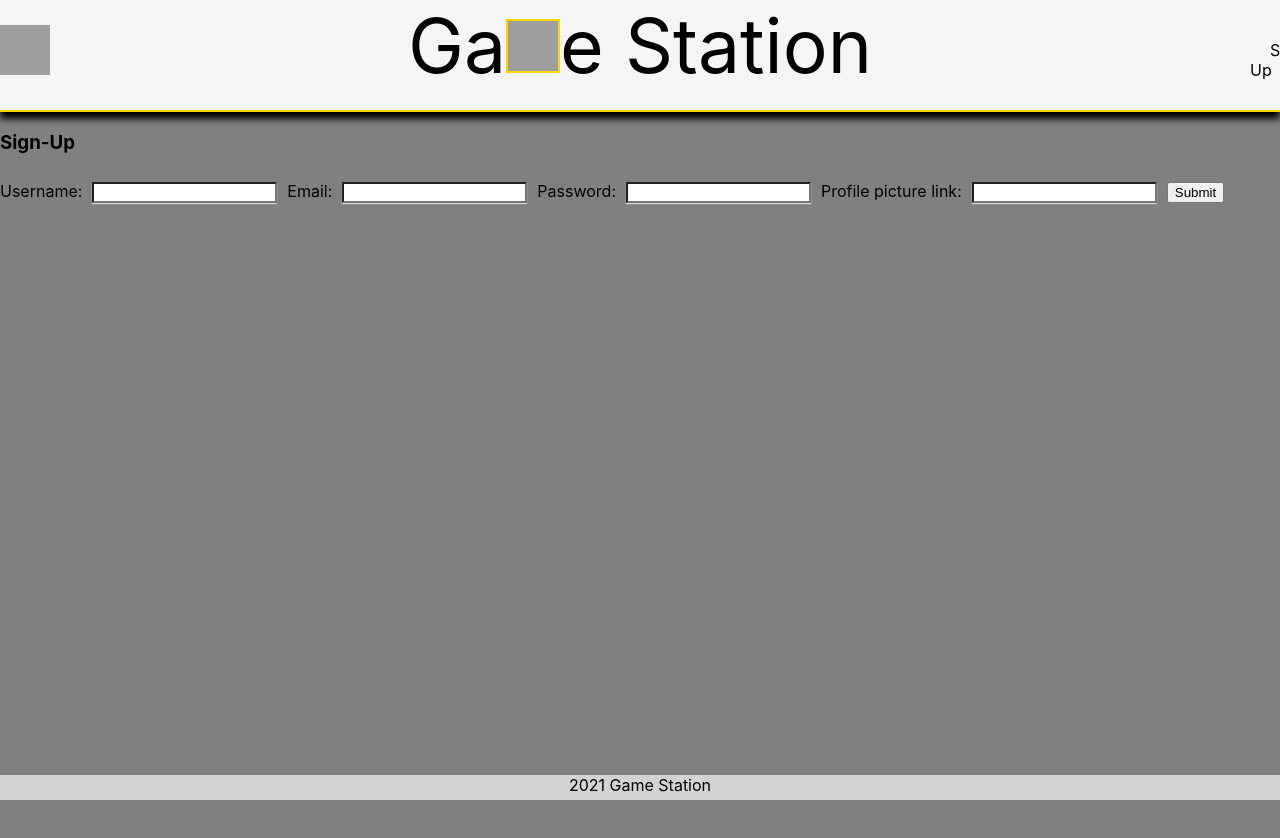
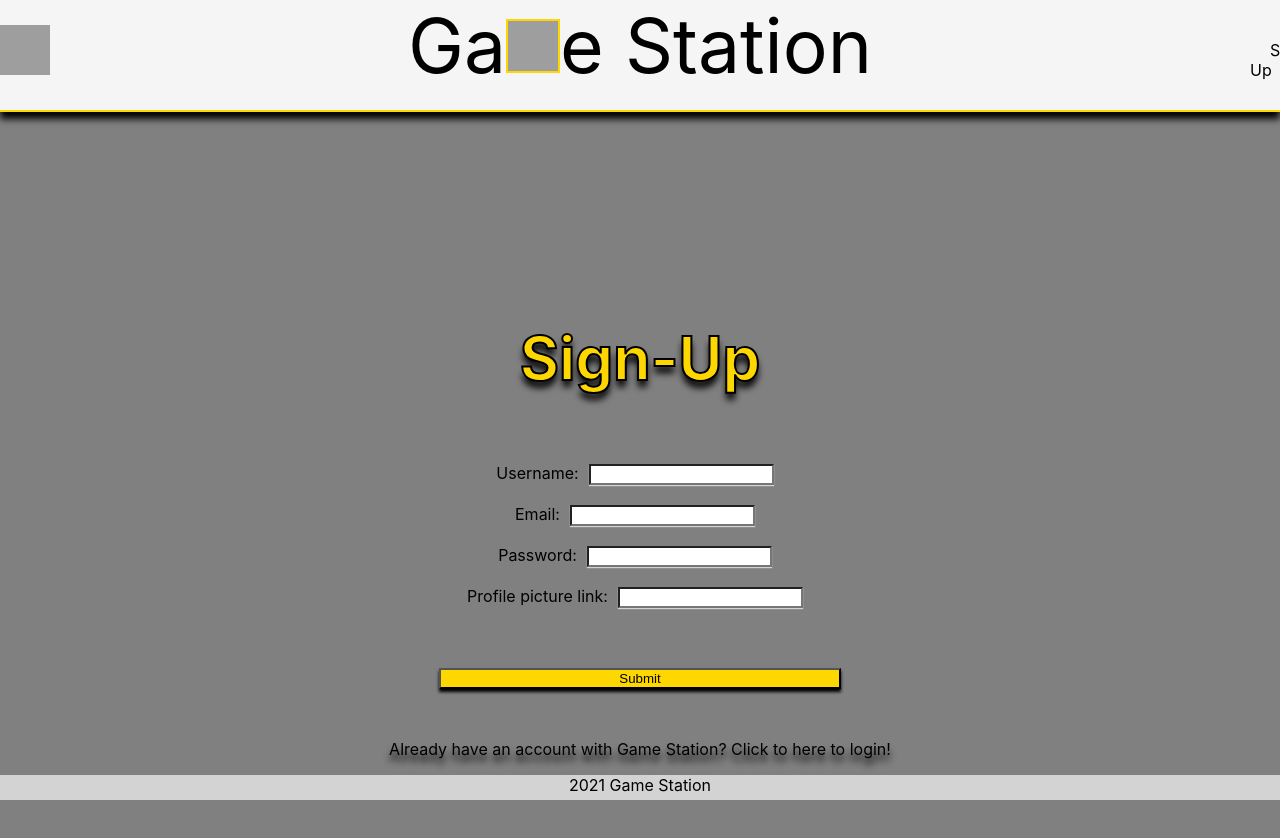
Before and after one commit to Nimeroo/Appifier, a React (Create React App) app in the folder client/: page /signup in a window 1280 px wide. Shown: the top 838 px of the page. Before the commit the page ends 800 px from the top, so only its background shows below. Built offline with nearby package versions, Linux system fonts and the light colour scheme; grey boxes are pictures that could not be loaded.

Commit message:
CSS added on signup and data reseeded

```diff
--- a/client/src/App.js
+++ b/client/src/App.js
@@ -4,7 +4,6 @@ import Login from "./screens/Login/Login";
 import SignUp from "./screens/SignUp/SignUp";
 import GamesHome from "./screens/GamesHome/GamesHome";
 import GamesComments from "./screens/GamesComments/GamesComments";
-import NewComment from "./screens/NewComment/NewComment";
 import { Switch, Route, useHistory, useParams } from "react-router-dom";
 import { useState, useEffect } from "react";
 import {
@@ -17,7 +16,6 @@ import {
 function App() {
   const [currentUser, setCurrentUser] = useState(null);
   let history = useHistory();
-  const { id } = useParams();
 
   useEffect(() => {
     const handleVerify = async () => {
--- a/client/src/components/GameComments/GameComments.css
+++ b/client/src/components/GameComments/GameComments.css
@@ -5,11 +5,19 @@
 }
 
 .comment-div {
+  border: solid gold 1px;
   display: inherit;
   align-content: center;
   background-color: whitesmoke;
   width: 75%;
   height: 150px;
+  margin: 30px;
+}
+
+#edit-form-container {
+  display: flex;
+  width: 95%;
+  flex-direction: row-reverse;
   margin: 30px;
 }
 
@@ -19,8 +27,40 @@
   resize: none;
   color: black;
   font: inherit;
-  width: 1150px;
+  width: 95%;
+  height: 70%;
   margin-left: 100px;
   margin-top: 10px;
   font-size: 14px;
 }
+
+.buttons-div {
+  display: flex;
+  justify-content: space-evenly;
+  flex-direction: column;
+}
+
+#edit-button {
+  background-color: gold;
+  box-shadow: 0px 3px 3px black;
+}
+
+#delete-button {
+  background-color: gold;
+  box-shadow: 0px 3px 3px black;
+}
+
+#submit-button {
+  background-color: gold;
+  margin-top: 30px;
+  height: 25px;
+  box-shadow: 0px 3px 3px black;
+}
+
+.main-buttons:hover {
+  transition: 0.5s;
+  background-color: goldenrod;
+  border-radius: 0px;
+  box-shadow: 0px 0px 0px black;
+  cursor: pointer;
+}
--- a/client/src/components/GameComments/GameComments.jsx
+++ b/client/src/components/GameComments/GameComments.jsx
@@ -1,16 +1,15 @@
-import React, { useState } from "react";
+import React, { useState, useEffect } from "react";
 import "./GameComments.css";
+import { putComment } from "../../services/comments";
 import { useParams } from "react-router";
 import UserInfo from "../UserInfo/UserInfo";
-import { putComment } from "../../services/comments";
 
-const GameComments = ({ user, comments, game }) => {
+const GameComments = ({ user, comments, game, handleDelete }) => {
   const { id } = useParams();
-
   const [disableStatus, setDisableStatus] = useState(true);
   const [commentContent, setCommentContent] = useState({
+    id: id,
     content: "",
-    id: id,
     game_id: game.id,
     user_id: user.id,
   });
@@ -25,7 +24,7 @@ const GameComments = ({ user, comments, game }) => {
 
   const handleUpdate = async (id, formData) => {
     const editComment = await putComment(id, formData);
-    setCommentContent((prevState) => [prevState, editComment]);
+    setCommentContent((prevState) => [...prevState, editComment]);
   };
 
   return (
@@ -35,16 +34,26 @@ const GameComments = ({ user, comments, game }) => {
           <div className="comment-div">
             <UserInfo user={user} />
 
-            <div>
+            <div className="buttons-div">
               <button
+                id="edit-button"
+                className="main-buttons"
                 onClick={() => {
                   setDisableStatus(!disableStatus);
                 }}
               >
                 Edit
               </button>
+              <button
+                id="delete-button"
+                className="main-buttons"
+                onClick={() => handleDelete(comment.id)}
+              >
+                Delete
+              </button>
             </div>
             <form
+              id="edit-form-container"
               onSubmit={(e) => {
                 e.preventDefault();
                 handleUpdate(id, commentContent);
@@ -59,7 +68,15 @@ const GameComments = ({ user, comments, game }) => {
               >
                 {comment.content}
               </textarea>
-              {!disableStatus && <button type="submit">Submit</button>}
+              {!disableStatus && (
+                <button
+                  id="submit-button"
+                  className="main-buttons"
+                  type="submit"
+                >
+                  Submit
+                </button>
+              )}
             </form>
           </div>
         );
--- a/client/src/screens/GamesComments/GamesComments.css
+++ b/client/src/screens/GamesComments/GamesComments.css
@@ -0,0 +1,18 @@
+#main-comments-container {
+  display: flex;
+  flex-direction: column;
+  text-align: center;
+}
+
+#new-comment-button {
+  background-color: gold;
+  box-shadow: 0px 3px 3px black;
+}
+
+#new-comment-button:hover {
+  transition: 0.5s;
+  background-color: goldenrod;
+  border-radius: 0px;
+  box-shadow: 0px 0px 0px black;
+  cursor: pointer;
+}
--- a/client/src/screens/GamesComments/GamesComments.jsx
+++ b/client/src/screens/GamesComments/GamesComments.jsx
@@ -1,10 +1,15 @@
 import GameComments from "../../components/GameComments/GameComments";
+import "./GamesComments.css";
 import GameDetails from "../../components/GameDetails/GameDetails";
 import NewComment from "../NewComment/NewComment";
 import { getGame } from "../../services/games";
 import { React, useState, useEffect } from "react";
 import { Link, Route, Switch, useParams } from "react-router-dom";
-import { getComments } from "../../services/comments";
+import {
+  putComment,
+  getComments,
+  deleteComment,
+} from "../../services/comments";
 
 const GamesComments = (props) => {
   const [comments, setComments] = useState([]);
@@ -17,7 +22,7 @@ const GamesComments = (props) => {
       setComments(commentList);
     };
     fetchComments();
-  }, [id]);
+  }, []);
 
   useEffect(() => {
     const fetchGame = async () => {
@@ -27,15 +32,28 @@ const GamesComments = (props) => {
     fetchGame();
   }, [id]);
 
+  const handleDelete = async (id) => {
+    await deleteComment(id);
+    setComments((prevState) =>
+      prevState.filter((comment) => comment.id !== comments.id)
+    );
+    setComments(comments);
+  };
+
   return (
-    <div>
+    <div id="main-comments-container">
       <Switch>
         <Route exact path="/:id">
           <GameDetails game={game} />
           <Link exact to={`/${id}/new-comment`}>
-            <button>New Comment</button>
+            <button id="new-comment-button">New Comment</button>
           </Link>
-          <GameComments user={props.user} game={game} comments={comments} />
+          <GameComments
+            user={props.user}
+            game={game}
+            comments={comments}
+            handleDelete={handleDelete}
+          />
         </Route>
         <Route exact path="/:id/new-comment">
           <NewComment user={props.user} game={game} />
--- a/client/src/screens/NewComment/NewComment.jsx
+++ b/client/src/screens/NewComment/NewComment.jsx
@@ -1,13 +1,9 @@
 import React, { useState } from "react";
-import { useParams } from "react-router";
-import { createBrowserHistory } from "history";
+import { Link, useHistory } from "react-router-dom";
 import { postComment } from "../../services/comments";
 
 const NewComment = ({ user, game }) => {
-  const { id } = useParams();
-  const history = createBrowserHistory({ forceRefresh: true });
-
-  console.log(user);
+  const history = useHistory();
 
   const [commentContent, setCommentContent] = useState({
     content: "",
@@ -28,8 +24,7 @@ const NewComment = ({ user, game }) => {
   const handleCreate = async (formData) => {
     const newComment = await postComment(formData);
     setCommentContent((prevState) => [prevState, newComment]);
-
-    history.push(`/${id}`);
+    history.push(`/${game.id}`);
   };
 
   return (
@@ -51,6 +46,9 @@ const NewComment = ({ user, game }) => {
           />
         </label>
         <button type="submit">Submit</button>
+        <Link to={`/${game.id}`}>
+          <img src="https://image.flaticon.com/icons/png/512/60/60577.png" />
+        </Link>
       </form>
     </div>
   );
--- a/client/src/screens/SignUp/SignUp.css
+++ b/client/src/screens/SignUp/SignUp.css
@@ -0,0 +1,38 @@
+.signup-form-container {
+  display: flex;
+  text-align: center;
+  flex-direction: column;
+  justify-content: center;
+}
+
+.signup-div {
+  display: flex;
+  justify-content: center;
+  margin: 150px;
+}
+
+#signup-title {
+  -webkit-text-stroke: 2px black;
+  text-shadow: 0px 7px 7px black;
+  font-size: 60px;
+  color: gold;
+}
+
+#signup-button {
+  margin: 50px;
+  background-color: gold;
+  box-shadow: 0px 3px 3px black;
+}
+
+#signup-button:hover {
+  transition: 0.5s;
+  background-color: goldenrod;
+  border-radius: 0px;
+  box-shadow: 0px 0px 0px black;
+}
+
+.login-redirect {
+  text-decoration: none;
+  color: black;
+  text-shadow: 0px 7px 7px black;
+}
--- a/client/src/screens/SignUp/SignUp.jsx
+++ b/client/src/screens/SignUp/SignUp.jsx
@@ -1,4 +1,5 @@
 import React from "react";
+import "./SignUp.css";
 import { useState } from "react";
 
 const SignUp = (props) => {
@@ -20,13 +21,15 @@ const SignUp = (props) => {
   };
 
   return (
+    <div className="signup-div">
       <form
+        className="signup-form-container"
         onSubmit={(e) => {
           e.preventDefault();
           props.handleSignUp(formData);
         }}
       >
-      <h3>Sign-Up</h3>
+        <h3 id="signup-title">Sign-Up</h3>
         <label>
           Username:
           <input
@@ -39,7 +42,12 @@ const SignUp = (props) => {
 
         <label>
           Email:
-        <input type="text" name="email" value={email} onChange={handleChange} />
+          <input
+            type="text"
+            name="email"
+            value={email}
+            onChange={handleChange}
+          />
         </label>
 
         <label>
@@ -62,8 +70,14 @@ const SignUp = (props) => {
           />
         </label>
 
-      <button type="submit">Submit</button>
+        <button id="signup-button" type="submit">
+          Submit
+        </button>
+        <a className="login-redirect" href="/login">
+          Already have an account with Game Station? Click to here to login!
+        </a>
       </form>
+    </div>
   );
 };
 
--- a/client/src/services/comments.js
+++ b/client/src/services/comments.js
@@ -17,7 +17,7 @@ export const putComment = async (id, commentData) => {
   return resp.data;
 };
 
-export const deleteFood = async (id) => {
+export const deleteComment = async (id) => {
   const resp = await api.delete(`/comments/${id}`);
   return resp;
 };
```
Lines whose indentation alone changed are shown as unchanged.
